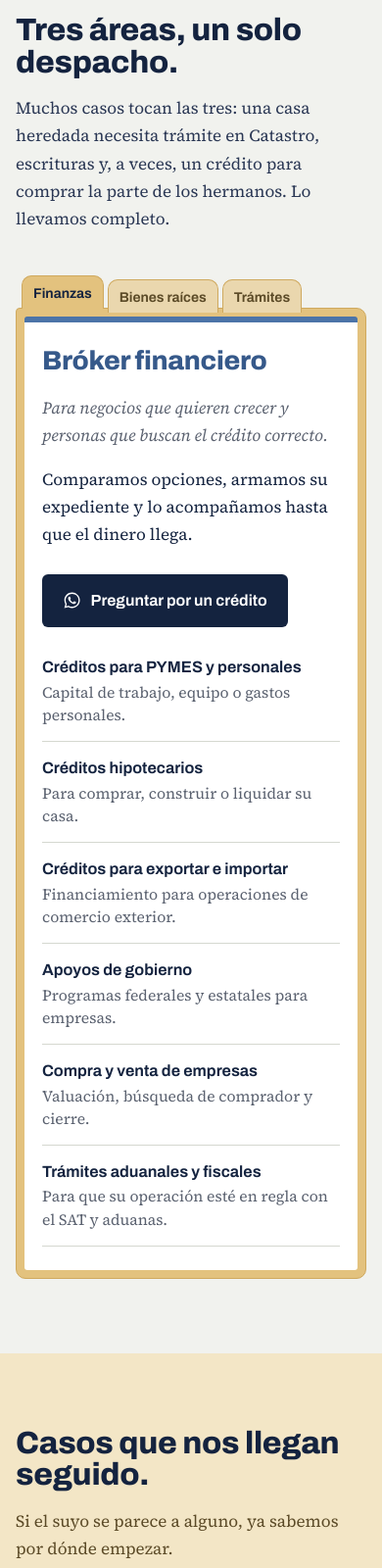
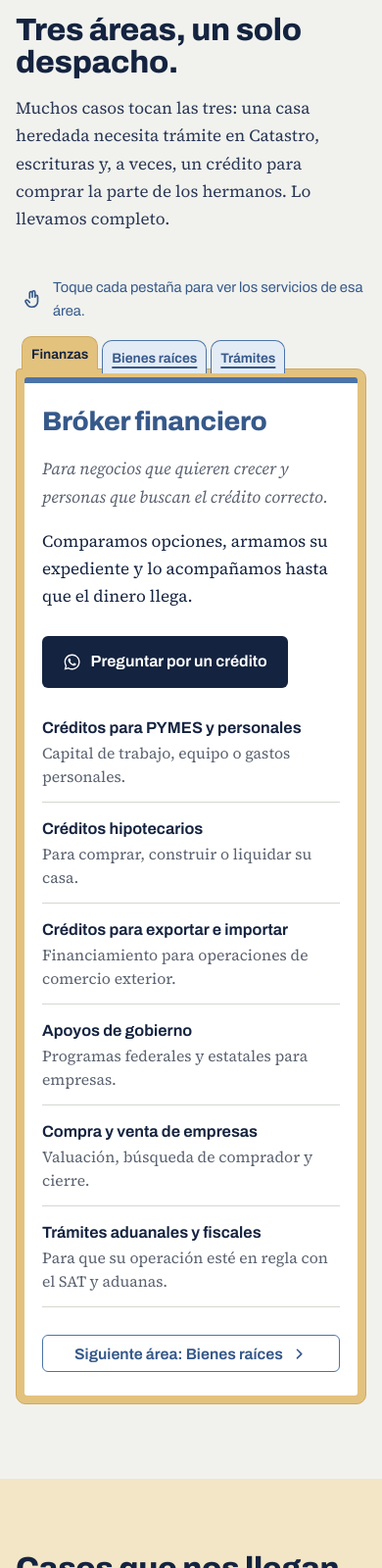
Before and after one commit to draguz-web/cfaip-web, a plain HTML site: page index.html in a window 390 px wide. Shown: the part 1539-3139 px from the top of the page at 98% size. Drawn offline with Linux system fonts and the light colour scheme.

Commit message:
Indicar que las pestañas de servicios se pueden tocar
Co-Authored-By: Claude Opus 5.5 <noreply@anthropic.com>

```diff
--- a/index.html
+++ b/index.html
@@ -102,11 +102,19 @@ fieldset.campo{border:0;padding:0;margin:0 0 16px}
 .seccion .encabezado{display:grid;grid-template-columns:1fr 1fr;gap:40px;align-items:end;margin-bottom:44px}
 .seccion .encabezado p{margin:0;color:#2A3754}
 .expediente{position:relative}
+.pista{display:flex;align-items:center;gap:10px;font-family:var(--sans);font-size:.98rem;color:var(--acero-osc);margin:0 0 14px 18px}
+.pista svg{width:22px;height:22px;flex:none}
+.pestana-icono{width:1.1em;height:1.1em;vertical-align:-.15em;margin-right:.45em}
+.siguiente{grid-column:1/-1;justify-self:end;display:inline-flex;align-items:center;gap:.5em;font-family:var(--sans);font-weight:650;font-size:.98rem;
+  background:none;border:1.5px solid var(--acero);color:var(--acero-osc);border-radius:6px;padding:.6em 1em;cursor:pointer}
+.siguiente:hover{background:#E9EFF7}
+.siguiente svg{width:1.1em;height:1.1em}
 .pestanas{display:flex;gap:6px;padding-left:18px;position:relative;z-index:1}
-.pestana{font-family:var(--sans);font-weight:650;font-size:1rem;border:1px solid var(--manila-osc);border-bottom:0;background:#EAD7AE;color:#5B4A27;
-  border-radius:10px 10px 0 0;padding:12px 22px 10px;cursor:pointer;transform:translateY(4px);transition:transform .15s,background .15s}
-.pestana:hover{transform:translateY(1px)}
-.pestana[aria-selected="true"]{background:var(--manila);color:var(--tinta);transform:none}
+.pestana{font-family:var(--sans);font-weight:650;font-size:1rem;border:1.5px solid var(--acero);border-bottom:0;background:#E3EBF5;color:var(--acero-osc);
+  border-radius:10px 10px 0 0;padding:12px 22px 10px;cursor:pointer;transform:translateY(4px);transition:transform .15s,background .15s;
+  text-decoration:underline;text-decoration-thickness:1.5px;text-underline-offset:4px}
+.pestana:hover{transform:translateY(1px);background:#D2DFEF}
+.pestana[aria-selected="true"]{background:var(--manila);border-color:var(--manila-osc);color:var(--tinta);transform:none;text-decoration:none;cursor:default}
 .carpeta{background:var(--manila);border:1px solid var(--manila-osc);border-radius:4px 10px 10px 10px;padding:14px;margin-top:-1px}
 .hoja{background:var(--hoja);border-radius:3px;padding:44px 48px;display:grid;grid-template-columns:.9fr 1.1fr;gap:56px;min-height:420px}
 .hoja[hidden]{display:none}
@@ -177,7 +185,10 @@ fieldset.campo{border:0;padding:0;margin:0 0 16px}
   .solicitud header{flex-direction:column;gap:2px}
   .sello{width:130px;height:130px;right:10px;top:84px}
   .pestanas{padding-left:6px;gap:4px}
-  .pestana{padding:10px 11px 8px;font-size:.88rem}
+  .pestana{padding:10px 9px 8px;font-size:.86rem}
+  .pestana-icono{display:none}
+  .pista{margin-left:6px;font-size:.92rem}
+  .siguiente{justify-self:stretch;justify-content:center}
   .carpeta{padding:8px}
   .hoja{padding:24px 18px}
   .flotante{display:flex;position:fixed;right:16px;bottom:16px;z-index:10;width:56px;height:56px;border-radius:50%;background:#1E8E4F;color:#fff;align-items:center;justify-content:center;box-shadow:0 8px 20px -6px rgba(0,0,0,.4)}
@@ -277,10 +288,11 @@ fieldset.campo{border:0;padding:0;margin:0 0 16px}
       </div>
 
       <div class="expediente">
+        <p class="pista"><svg viewBox="0 0 24 24" aria-hidden="true"><path fill="none" stroke="currentColor" stroke-width="1.8" stroke-linecap="round" stroke-linejoin="round" d="M9 11V5.5a1.5 1.5 0 0 1 3 0V10m0-.5V4.5a1.5 1.5 0 0 1 3 0V10m0-.5a1.5 1.5 0 0 1 3 0V15a6 6 0 0 1-6 6h-1.2a5 5 0 0 1-3.9-1.9L4.6 15.6a1.5 1.5 0 0 1 2.3-1.9L9 16"/></svg>Toque cada pestaña para ver los servicios de esa área.</p>
         <div class="pestanas" role="tablist" aria-label="Áreas de servicio">
-          <button class="pestana" role="tab" id="t-fin" aria-controls="p-fin" aria-selected="true">Finanzas</button>
-          <button class="pestana" role="tab" id="t-bie" aria-controls="p-bie" aria-selected="false" tabindex="-1">Bienes raíces</button>
-          <button class="pestana" role="tab" id="t-tra" aria-controls="p-tra" aria-selected="false" tabindex="-1">Trámites</button>
+          <button class="pestana" role="tab" id="t-fin" aria-controls="p-fin" aria-selected="true"><svg class="pestana-icono" viewBox="0 0 24 24" aria-hidden="true"><path fill="none" stroke="currentColor" stroke-width="2" stroke-linecap="round" stroke-linejoin="round" d="M3 10h18M5 10v8m4.7-8v8m4.6-8v8M19 10v8M2.5 21h19M12 3l9 5H3z"/></svg>Finanzas</button>
+          <button class="pestana" role="tab" id="t-bie" aria-controls="p-bie" aria-selected="false" tabindex="-1"><svg class="pestana-icono" viewBox="0 0 24 24" aria-hidden="true"><path fill="none" stroke="currentColor" stroke-width="2" stroke-linecap="round" stroke-linejoin="round" d="M3 11 12 4l9 7M5.5 9.5V20h13V9.5M10 20v-5h4v5"/></svg>Bienes raíces</button>
+          <button class="pestana" role="tab" id="t-tra" aria-controls="p-tra" aria-selected="false" tabindex="-1"><svg class="pestana-icono" viewBox="0 0 24 24" aria-hidden="true"><path fill="none" stroke="currentColor" stroke-width="2" stroke-linecap="round" stroke-linejoin="round" d="M14 3H6.5A1.5 1.5 0 0 0 5 4.5v15A1.5 1.5 0 0 0 6.5 21h11a1.5 1.5 0 0 0 1.5-1.5V8zM14 3v5h5M8.5 13h7m-7 4h4.5"/></svg>Trámites</button>
         </div>
         <div class="carpeta">
           <div class="hoja" role="tabpanel" id="p-fin" aria-labelledby="t-fin">
@@ -298,6 +310,7 @@ fieldset.campo{border:0;padding:0;margin:0 0 16px}
               <li><b>Compra y venta de empresas</b><span>Valuación, búsqueda de comprador y cierre.</span></li>
               <li><b>Trámites aduanales y fiscales</b><span>Para que su operación esté en regla con el SAT y aduanas.</span></li>
             </ul>
+            <button class="siguiente" type="button" data-siguiente="t-bie">Siguiente área: Bienes raíces<svg viewBox="0 0 24 24" aria-hidden="true"><path fill="none" stroke="currentColor" stroke-width="2.2" stroke-linecap="round" stroke-linejoin="round" d="m9 6 6 6-6 6"/></svg></button>
           </div>
           <div class="hoja" role="tabpanel" id="p-bie" aria-labelledby="t-bie" hidden>
             <div>
@@ -314,6 +327,7 @@ fieldset.campo{border:0;padding:0;margin:0 0 16px}
               <li><b>Pago de impuestos y servicios</b><span>Predial, agua y luz al corriente, sin que usted haga filas.</span></li>
               <li><b>Permisos de construcción</b><span>Solicitud y seguimiento ante Desarrollo Urbano.</span></li>
             </ul>
+            <button class="siguiente" type="button" data-siguiente="t-tra">Siguiente área: Trámites<svg viewBox="0 0 24 24" aria-hidden="true"><path fill="none" stroke="currentColor" stroke-width="2.2" stroke-linecap="round" stroke-linejoin="round" d="m9 6 6 6-6 6"/></svg></button>
           </div>
           <div class="hoja" role="tabpanel" id="p-tra" aria-labelledby="t-tra" hidden>
             <div>
@@ -330,6 +344,7 @@ fieldset.campo{border:0;padding:0;margin:0 0 16px}
               <li><b>Control Vehicular, Policía y Tránsito</b><span>Placas, refrendos, bajas y liberaciones.</span></li>
               <li><b>Multas en cualquier dependencia</b><span>Revisamos si procede pagarla, reducirla o impugnarla.</span></li>
             </ul>
+            <button class="siguiente" type="button" data-siguiente="t-fin">Volver a Finanzas<svg viewBox="0 0 24 24" aria-hidden="true"><path fill="none" stroke="currentColor" stroke-width="2.2" stroke-linecap="round" stroke-linejoin="round" d="m9 6 6 6-6 6"/></svg></button>
           </div>
         </div>
       </div>
@@ -453,6 +468,11 @@ fieldset.campo{border:0;padding:0;margin:0 0 16px}
     });
   });
   document.querySelectorAll('[data-ir]').forEach(a=>a.addEventListener('click',()=>activar(document.getElementById(a.dataset.ir))));
+  document.querySelectorAll('[data-siguiente]').forEach(b=>b.addEventListener('click',()=>{
+    const t = document.getElementById(b.dataset.siguiente);
+    activar(t, true);
+    t.scrollIntoView({block:'nearest'});
+  }));
 
   // Solicitud -> WhatsApp
   const form = document.getElementById('solicitud');
```
